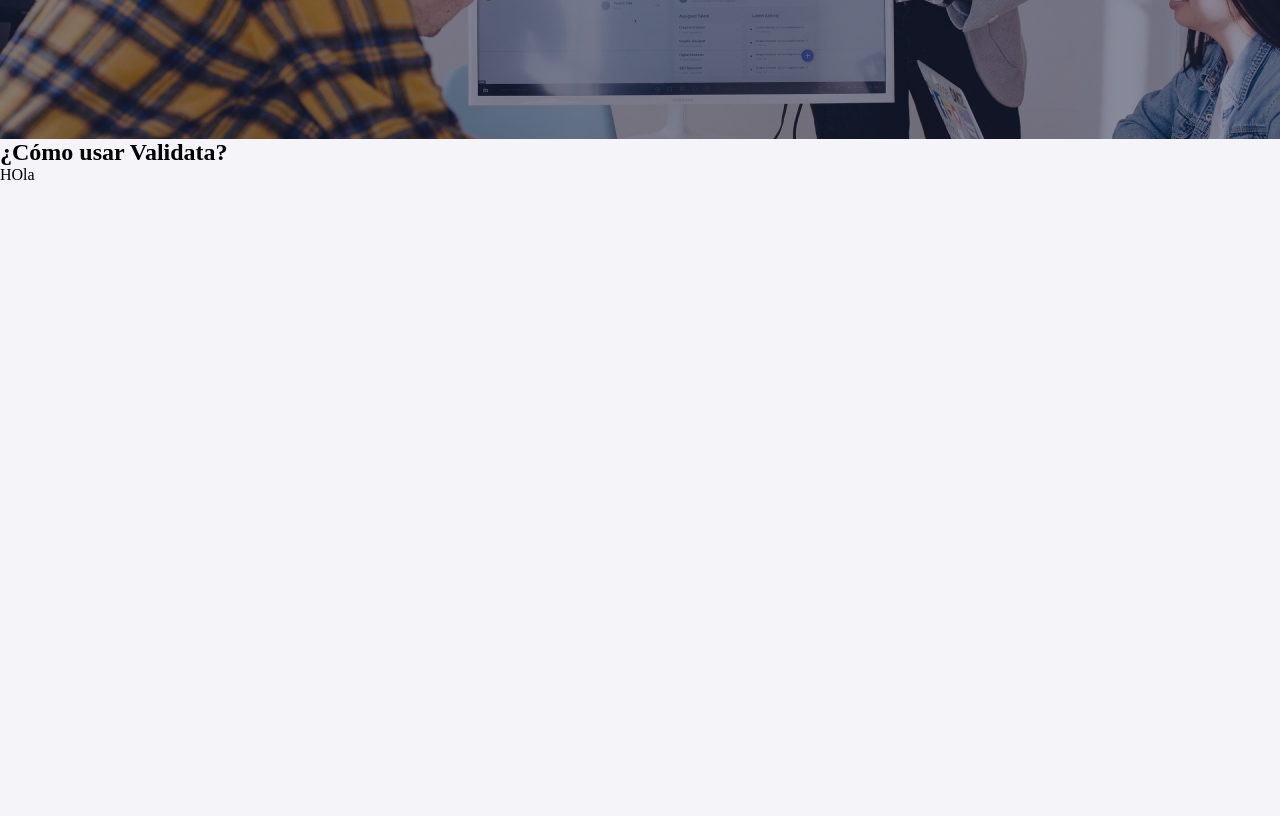
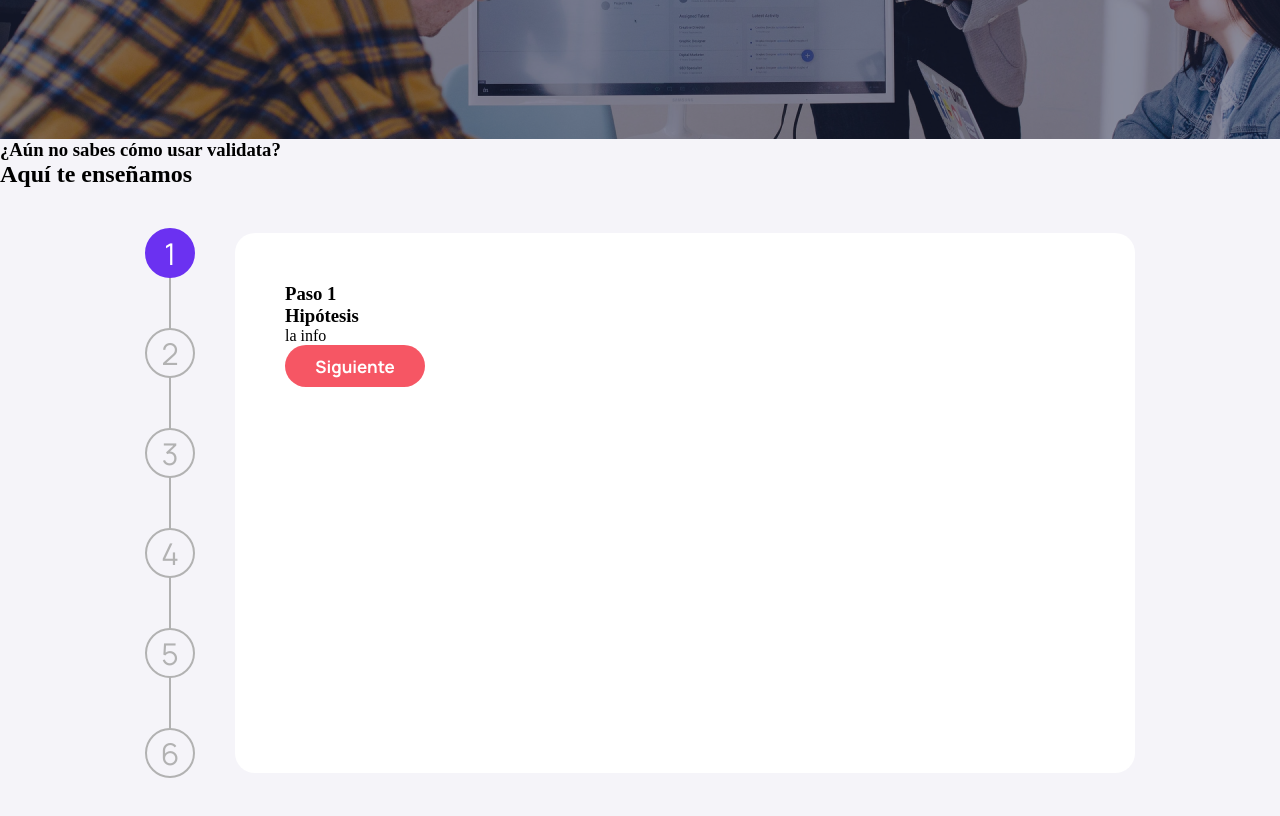
Before and after one commit to nataliaortizvi/pdg, a Vue app: page / in a window 1280 px wide. Shown: the part 600-1416 px from the top of the page. Before the commit the page ends 800 px from the top, so only its background shows below. Built offline with nearby package versions, Linux system fonts and the light colour scheme.

Commit message:
helper done

```diff
--- a/src/App.vue
+++ b/src/App.vue
@@ -1,66 +1,59 @@
 <script>
-
-  import { RouterLink, RouterView } from 'vue-router';
-  import Help from "../src/components/Help.vue";
-import Help1 from '../src/components/Help.vue';
+import { RouterLink, RouterView } from "vue-router";
 
 export default {
-
   components: {
-    Help,
-    Help1
+    RouterLink,
+    RouterView,
   },
 
-    el: '#navbar',
-    data () {
+  el: "#navbar",
+  data() {
     return {
       view: {
-          topOfPage: true
-        }
+        topOfPage: true,
+      },
+    };
+  },
+
+  beforeMount() {
+    window.addEventListener("scroll", this.handleScroll);
+  },
+
+  methods: {
+    handleScroll() {
+      if (window.pageYOffset > -0) {
+        if (this.view.topOfPage) this.view.topOfPage = false;
+      } else {
+        if (!this.view.topOfPage) this.view.topOfPage = true;
       }
     },
-    beforeMount() {
-      window.addEventListener('scroll', this.handleScroll)
   },
-    methods: {
-      handleScroll(){
-        if(window.pageYOffset>-0){
-          if(this.view.topOfPage) this.view.topOfPage = false
-        } else {
-          if(!this.view.topOfPage) this.view.topOfPage = true
-        }
-      }
-    }
-  }
 
-
+};
 </script>
 
 
-
 <template>
-
-   <!-----------------------------GLOBAL HEADER------------------------------->
-   <header id="navbar" :class="{'onScroll': !view.topOfPage}">
+  <!--------------------------GLOBAL HEADER---------------------->
+  <header id="navbar" :class="{ onScroll: !view.topOfPage }">
     <h1>LOGO</h1>
-    <nav >
+    <nav>
       <RouterLink to="/" id="linkss" class="link">Home</RouterLink>
       <RouterLink to="/calculadora" id="linkss" class="link">Calculadora</RouterLink>
       <RouterLink to="/analisis" id="linkss" class="link">Tipos de análisis</RouterLink>
     </nav>
   </header>
 
+<!------------------------BODY------------------------->
+  <RouterView/>
 
-   <!---ICON LIBRARY--->
-   <link rel="stylesheet" href="//maxcdn.bootstrapcdn.com/font-awesome/4.1.0/css/font-awesome.min.css">
 
-  <RouterView />
-  <Help1></Help1>
 </template>
 
+
 <style lang="scss">
-
-@import 'src/assets/main.scss';
+@import "src/assets/main.scss";
 
 //----STYLE RESET-----
 * {
@@ -70,9 +63,8 @@
   text-decoration: none;
 }
 
-  .link{
+.link {
   margin-left: 80px;
   color: $MainColorBlue;
 }
-
 </style>
--- a/src/components/Help.vue
+++ b/src/components/Help.vue
@@ -1,13 +1,217 @@
+<script>
+export default {
+  data() {
+    return {
+      currentstep: 1,
+      steps: [
+        {
+          num: 1,
+          paso: "Paso 1",
+          nombre: "Hipótesis",
+          descrip: "la info",
+        },
+        {
+          num: 2,
+          paso: "Paso 2",
+          nombre: "Hipótesis nula y alternativa",
+          descrip: "la info",
+        },
+        {
+          num: 3,
+          paso: "Paso 3",
+          nombre: "Buscar la variable",
+          descrip: "la info",
+        },
+        {
+          num: 4,
+          paso: "Paso 4",
+          nombre: "Buscar la variable",
+          descrip: "la info",
+        },
+        {
+          num: 5,
+          paso: "Paso 5",
+          nombre: "Buscar la variable",
+          descrip: "la info",
+        },
+        {
+          num: 6,
+          paso: "Paso 6",
+          nombre: "Buscar la variable",
+          descrip: "la info",
+        },
+      ],
+
+      get totalSteps() {
+        return this.steps.length;
+      },
+      get isFirstStep() {
+        return this.currentstep === 1;
+      },
+      get isLastStep() {
+        return this.currentstep === this.totalSteps;
+      },
+      arrayStep(x) {
+        return this.x;
+      },
+    };
+  },
+
+  methods: {
+    next() {
+      this.currentstep++;
+    },
+    back() {
+      this.currentstep--;
+    },
+  },
+};
+</script>
+
 <template>
-  <p>HOla</p>
+  <section class="help">
+    <!------------------------circles and bar------------------------>
+    <div class="progress">
+      <div class="stillBar"></div>
+
+      <div class="progressCircles">
+        <div
+          v-for="step in totalSteps"
+          :key="step"
+          class="circle"
+          :class="{ active: step <= currentstep }"
+        >
+          <a>{{ step }}</a>
+        </div>
+      </div>
+
+      <div class="progressBar">
+        <div
+          v-for="step in totalSteps"
+          :key="step"
+          class="animatedBar"
+          :class="{ activeBar: step + 1 <= currentstep }"
+        ></div>
+      </div>
+    </div>
+
+    <!------------------------steps info------------------------>
+    <div class="data">
+      <div v-for="step in steps" :key="step.paso" class="relative">
+        <div v-if="currentstep === step.num">
+          <h1>{{ step.paso }}</h1>
+          <h3>{{ step.nombre }}</h3>
+          <a>{{ step.descrip }}</a>
+        </div>
+      </div>
+
+      <div class="buttons">
+        <button class="btn btn--small" @click="back" v-if="!isFirstStep">
+          Anterior
+        </button>
+        <button class="btn btn--small" @click="next" v-if="!isLastStep">
+          Siguiente
+        </button>
+      </div>
+    </div>
+  </section>
 </template>
 
-<script>
-export default {
 
+
+<style lang="scss" scoped>
+@import "src/assets/main.scss";
+
+.help {
+  display: flex;
+  flex-direction: row;
+  align-items: center;
+  justify-content: center;
+  padding: 20px;
+
+  .progress {
+    display: flex;
+    padding: 20px;
+    //background-color: rgb(150, 212, 238);
+
+    .stillBar {
+      height: 540px;
+      width: 2px;
+      margin-top: 5px;
+      margin-left: 24px;
+      position: absolute;
+      background-color: rgb(178, 178, 178);
+    }
+
+    .progressCircles {
+      display: flex;
+      flex-direction: column;
+      gap: 50px;
+
+      .circle {
+        height: 50px;
+        width: 50px;
+        border-radius: 50px;
+        border-style: solid;
+        border-width: 2px;
+        border-color: rgb(178, 178, 178);
+        transition: all 0.3s ease-in-out 0.4s;
+        background-color: $Background;
+        z-index: 10;
+        color: rgb(178, 178, 178);
+        display: flex;
+        justify-content: center;
+        align-items: center;
+
+        a {
+          font-size: $TitleSize;
+          font-family: $MainTypo;
+        }
+      }
+
+      .active {
+        background-color: $ThirdViolet;
+        border-color: $ThirdViolet;
+        color: $White;
+      }
+    }
+
+    .progressBar {
+      display: flex;
+      flex-direction: column;
+      gap: 0px;
+      position: absolute;
+      border-radius: 50px;
+      margin-top: 5px;
+      margin-left: 24px;
+
+      .animatedBar {
+        width: 2px;
+        height: 40px;
+        transition: all 0.5s ease-in-out 0.1s;
+      }
+      .activeBar {
+        height: 100px;
+        background-color: $ThirdViolet;
+      }
+    }
+  }
+
+  .data {
+    display: flex;
+    flex-direction: column;
+    margin: 0px 20px;
+    padding: 50px;
+    background-color: $White;
+    border-radius: 20px;
+    width: 900px;
+    height: 540px;
+
+    .buttons {
+      display: flex;
+      flex-direction: row;
+      gap: 20px;
+    }
+  }
 }
-</script>
-
-<style>
-
 </style>
--- a/src/views/HomeView.vue
+++ b/src/views/HomeView.vue
@@ -1,31 +1,41 @@
+<script>
+import Help from '../components/Help.vue';
+
+export default {
+  components: {
+    Help,
+  },
+};
+</script>
+
 <template>
 
   <section class="searcher">
     <h2 class="titlesStyle titleVar">¿Qué variable necesitas medir hoy?</h2>
     <div class="rightItems">
-      <input class="input input--variable" id="search" placeholder="Escribe tu variable"/>
-      <button class="btn btn--small" >Siguiente</button>
+      <input
+        class="input input--variable"
+        id="search"
+        placeholder="Escribe tu variable"
+      />
+      <button class="btn btn--small">Siguiente</button>
     </div>
+  </section>
 
-  </section>
   <section class="banner">
-    <img class="banner__img" src="src/assets/imgs/banner.png">
+    <img class="banner__img" src="src/assets/imgs/banner.png" />
     <h2 class="titlesStyle banner__text">Validata te apoya en los procesos de validación de tus hipótesis</h2>
   </section>
 
   <section class="manual">
-    <h1>¿Cómo usar Validata?</h1>
+    <h3>¿Aún no sabes cómo usar validata?</h3>
+    <h1>Aquí te enseñamos</h1>
+    <Help></Help>
   </section>
-
 </template>
 
-<script>
-
-</script>
-
 <style lang="scss" scoped>
-
-@import 'src/assets/main.scss';
+@import "src/assets/main.scss";
 
 .searcher {
   padding: 100px 30px 50px 30px;
@@ -54,11 +64,10 @@
   display: flex;
   align-items: center;
   height: 507px;
-    background-color: rgba(24, 29, 61, 0.5);;
-
+  background-color: rgba(24, 29, 61, 0.5);
 
   .banner__img {
-      display:flex;
+    display: flex;
     position: absolute;
     top: 232px;
     z-index: -5;
@@ -71,5 +80,4 @@
     font-size: $BannerTextSize;
   }
 }
-
 </style>
```
Also changed, not shown: package.json (+10 -1 lines), src/components/StepOne.vue (added, +52 -0 lines), src/components/StepThree.vue (added, +13 -0 lines), src/components/StepTwo.vue (added, +13 -0 lines), tailwind.config.js (added, +8 -0 lines), 1 other file (tests, documents, lock files or other folders). Lines whose indentation alone changed are shown as unchanged.
